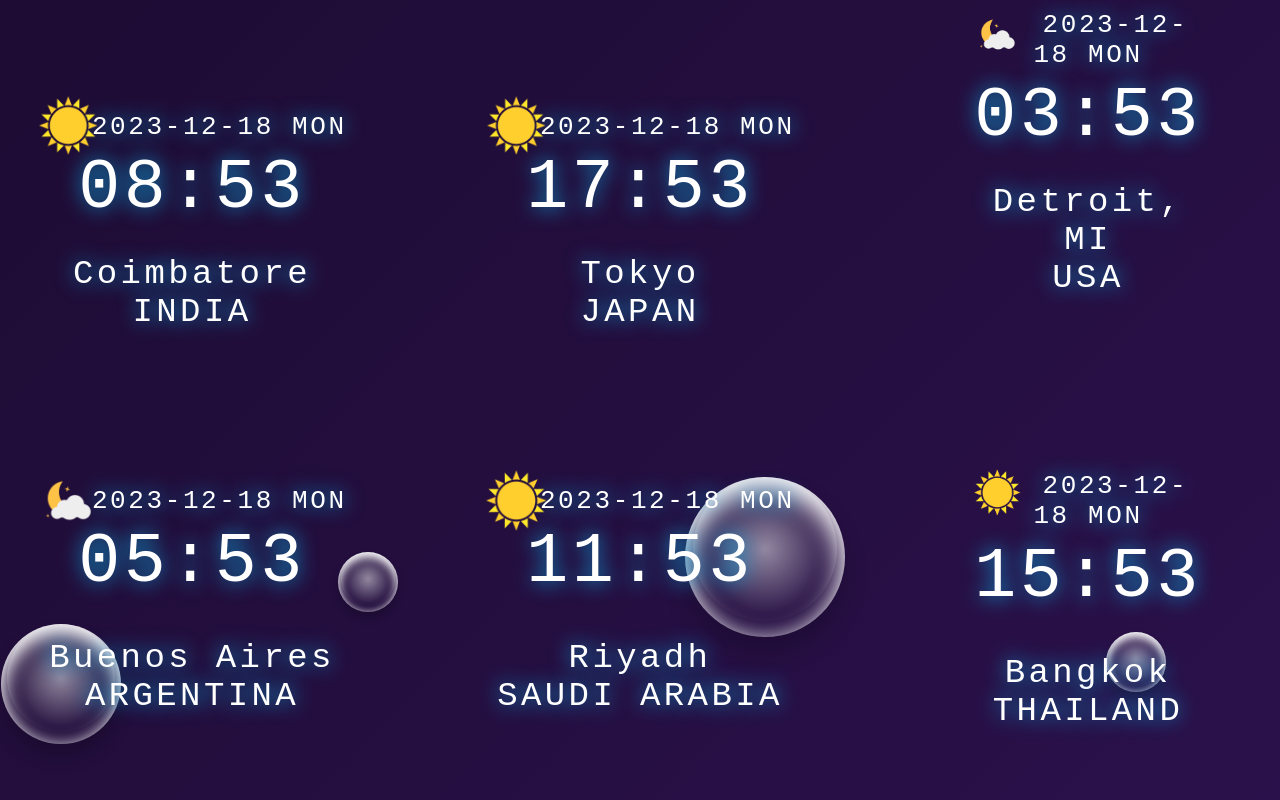
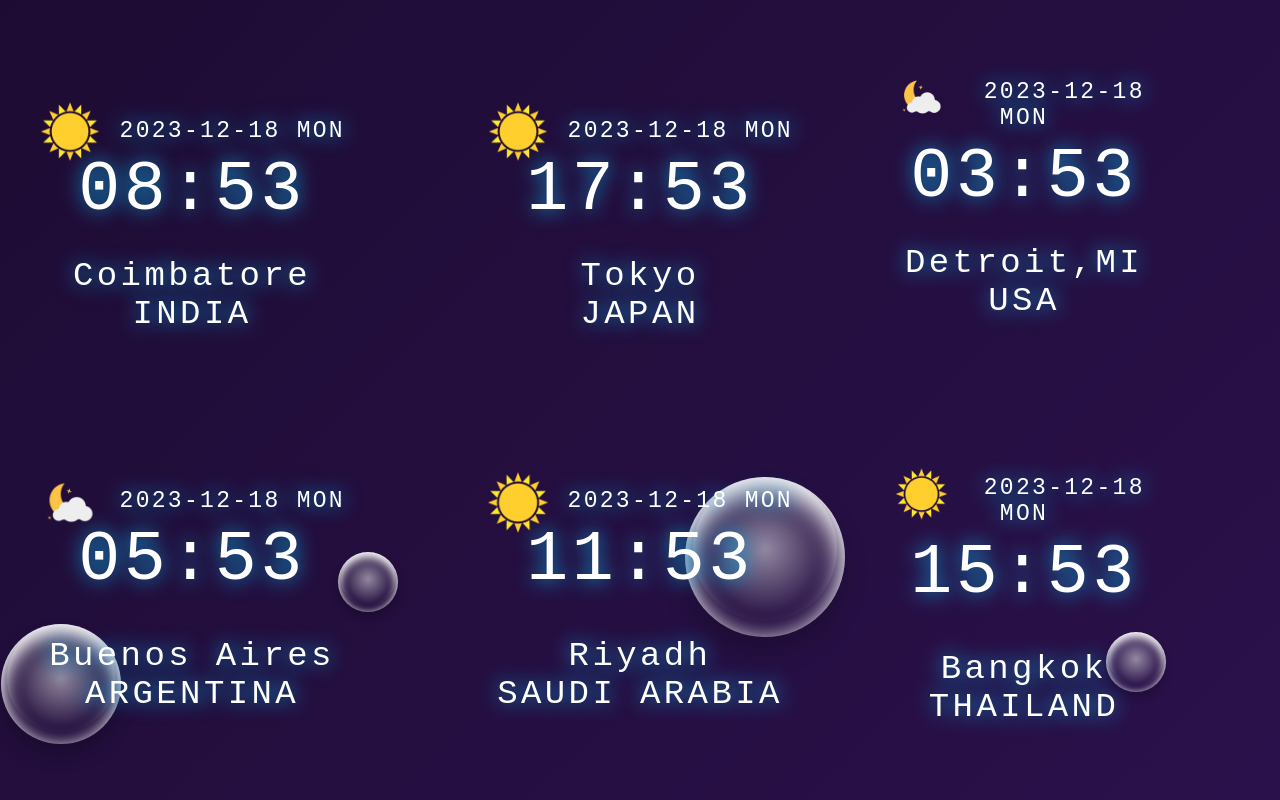
Before and after one commit to arulfrances/digitalclock, a plain HTML site: page index.html in a window 1280 px wide. Shown: the top 800 px of the page. Drawn offline with nearby package versions, Linux system fonts and the light colour scheme.

```diff
--- a/index.html
+++ b/index.html
@@ -315,42 +315,42 @@
 
     <div id="clock1">
         <div class="sun-moon-icon" id="sunMoonIcon1"></div>
-        <span><p id="date1">&nbsp; &nbsp;{{ date1 }}</p></span>
+        <p id="date1">&nbsp; &nbsp; &nbsp;{{ date1 }}</p>
         <p id="time1">{{ time1 }}</p>
         <p id="text1">Tokyo <br> JAPAN</p>
     </div>
 
     <div id="clock2">
         <div class="sun-moon-icon" id="sunMoonIcon2"></div>
-        <span><p id="date2">&nbsp; &nbsp;{{ date2 }}</p></span>
+        <p id="date2">&nbsp; &nbsp; &nbsp;{{ date2 }}</p>
         <p id="time2">{{ time2 }}</p>
         <p id="text2">Coimbatore <br> INDIA</p>
     </div>
 
     <div id="clock3">
         <div class="sun-moon-icon" id="sunMoonIcon3"></div>
-        <p id="date3">&nbsp; &nbsp;{{ date3 }}</p>
+        <p id="date3">&nbsp; &nbsp; &nbsp;{{ date3 }}</p>
         <p id="time3">{{ time3 }}</p>
-        <p id="text3">Detroit, MI <br> USA</p>
+        <p id="text3">Detroit,MI <br> USA</p>
     </div>
 
     <div id="clock4">
         <div class="sun-moon-icon" id="sunMoonIcon4"></div>
-        <p id="date4">&nbsp; &nbsp;{{ date4 }}</p>
+        <p id="date4">&nbsp; &nbsp; &nbsp;{{ date4 }}</p>
         <p id="time4">{{ time4 }}</p>
         <p id="text4">Riyadh <br> SAUDI ARABIA</p>
     </div>
 
     <div id="clock5">
         <div class="sun-moon-icon" id="sunMoonIcon5"></div>
-        <p id="date5">&nbsp; &nbsp;{{ date5 }}</p>
+       <p id="date5">&nbsp; &nbsp; &nbsp;{{ date5 }}</p>
         <p id="time5">{{ time5 }}</p>
         <p id="text5">Buenos Aires <br> ARGENTINA</p>
     </div>
 
     <div id="clock6">
         <div class="sun-moon-icon" id="sunMoonIcon6"></div>
-        <p id="date6">&nbsp; &nbsp;{{ date6 }}</p>
+        <span><p id="date6">&nbsp; &nbsp; &nbsp;{{ date6 }}</p></span>
         <p id="time6">{{ time6 }}</p>
         <p id="text6">Bangkok <br> THAILAND</p>
     </div>
@@ -665,7 +665,7 @@
 
             #date1 {
                 letter-spacing: 0.1em;
-                font-size: 26px;
+                font-size: 23px;
             }
 
             #text1 {
@@ -694,7 +694,7 @@
 
             #date2 {
                 letter-spacing: 0.1em;
-                font-size: 26px;
+                font-size: 23px;
             }
 
             #text2 {
@@ -709,7 +709,7 @@
             color: #ffffff;
             text-align: center;
             position: absolute;
-            left: 85%;
+            left: 80%;
             bottom: 45%;
             transform: translate(-50%, -50%);
             color: #fff;
@@ -723,7 +723,7 @@
 
             #date3 {
                 letter-spacing: 0.1em;
-                font-size: 26px;
+                font-size: 23px;
             }
 
             #text3 {
@@ -752,7 +752,7 @@
 
             #date4 {
                 letter-spacing: 0.1em;
-                font-size: 26px;
+                font-size: 23px;
             }
 
             #text4 {
@@ -781,7 +781,7 @@
 
             #date5 {
                 letter-spacing: 0.1em;
-                font-size: 26px;
+                font-size: 23px;
             }
 
             #text5 {
@@ -796,7 +796,7 @@
             color: #ffffff;
             text-align: center;
             position: absolute;
-            left:85%;
+            left: 80%;
             top: 75%;
             transform: translate(-50%, -50%);
             color: #fff;
@@ -810,7 +810,7 @@
 
             #date6 {
                 letter-spacing: 0.1em;
-                font-size: 26px;
+                font-size: 23px;
             }
 
             #text6 {
```
